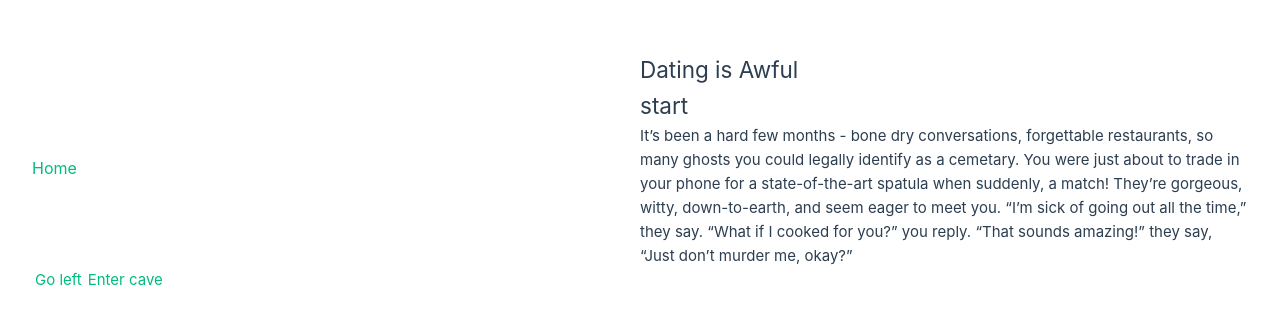
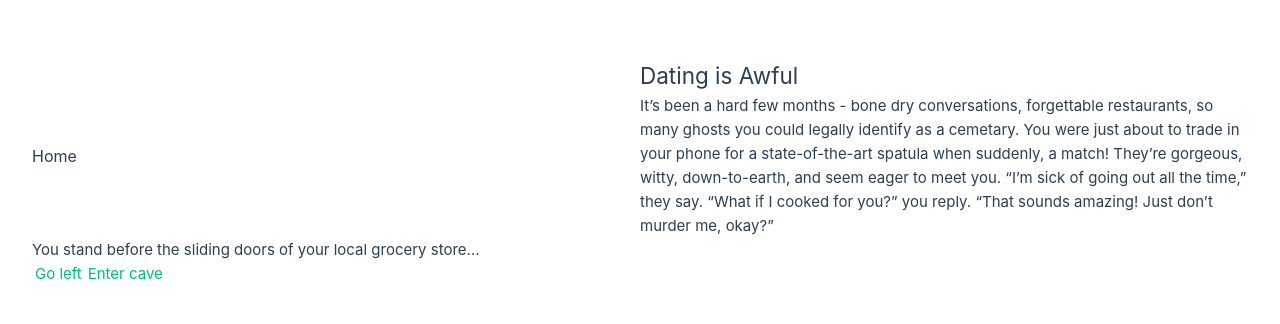
Before and after one commit to prolixmagus/first-date, a Vue app: page / in a window 1280 px wide. Before the commit this address led to /start. Shown: the part 228-552 px from the top of the page. Built offline with nearby package versions, Linux system fonts and the light colour scheme.

Commit message:
Remove startView to consolidate route paths

```diff
--- a/src/components/AdventureChoice.vue
+++ b/src/components/AdventureChoice.vue
@@ -9,9 +9,9 @@
 <template>
 	<div>
 		<p class="direction">
-			{{ options.current.direction }}
+			{{ options.current.decision }}
 		</p>
-		<RouterLink v-for="choice in options.current.choices" :key="choice.slug" :to="`/${choice.slug}`">
+		<RouterLink v-for="choice in options.current.choices" :key="choice.slug" :to="`/adventure/${choice.slug}`">
 			{{ choice.text }}
 		</RouterLink>
 	</div>
--- a/src/router/index.js
+++ b/src/router/index.js
@@ -1,5 +1,4 @@
 import { createRouter, createWebHistory } from 'vue-router';
-import StartView from '../views/StartView.vue';
 import AdventureView from '../views/AdventureView.vue';
 
 const router = createRouter({
@@ -7,11 +6,11 @@ const router = createRouter({
   routes: [
     {
       path: '/',
-      name: 'start',
-      component: StartView
+      name: 'adventure-start',
+      component: AdventureView
     },
     {
-      path: '/:slug',
+      path: '/adventure/:slug',
       name: 'adventure',
       component: AdventureView
     }
--- a/src/stores/options.js
+++ b/src/stores/options.js
@@ -10,7 +10,7 @@ export const useOptionsStore = defineStore('options', () => {
       id: 1,
       slug: 'start',
       heading: 'Dating is Awful',
-      text: 'It’s been a hard few months - bone dry conversations, forgettable restaurants, so many ghosts you could legally identify as a cemetary. You were just about to trade in your phone for a state-of-the-art spatula when suddenly, a match! They’re gorgeous, witty, down-to-earth, and seem eager to meet you. “I’m sick of going out all the time,” they say. “What if I cooked for you?” you reply. “That sounds amazing!” they say, “Just don’t murder me, okay?”',
+      text: 'It’s been a hard few months - bone dry conversations, forgettable restaurants, so many ghosts you could legally identify as a cemetary. You were just about to trade in your phone for a state-of-the-art spatula when suddenly, a match! They’re gorgeous, witty, down-to-earth, and seem eager to meet you. “I’m sick of going out all the time,” they say. “What if I cooked for you?” you reply. “That sounds amazing! Just don’t murder me, okay?”',
       decision: 'You stand before the sliding doors of your local grocery store...',
       choices: [
         { text: 'Go left', slug: 'left' },
--- a/src/views/StartView.vue
+++ /dev/null
@@ -1,12 +0,0 @@
-<script setup>
-	import { useRouter } from 'vue-router';
-	import { useOptionsStore } from '@/stores/options';
-
-	const router = useRouter();
-	const options = useOptionsStore();
-	router.push('/start');
-</script>
-
-<template></template>
-
-<style></style>
```
